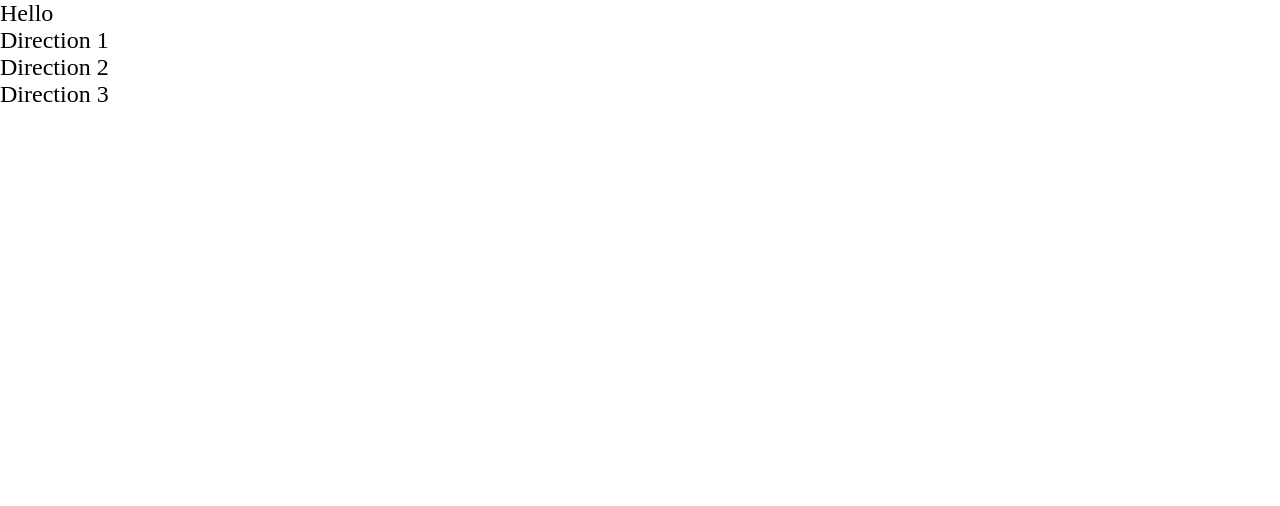
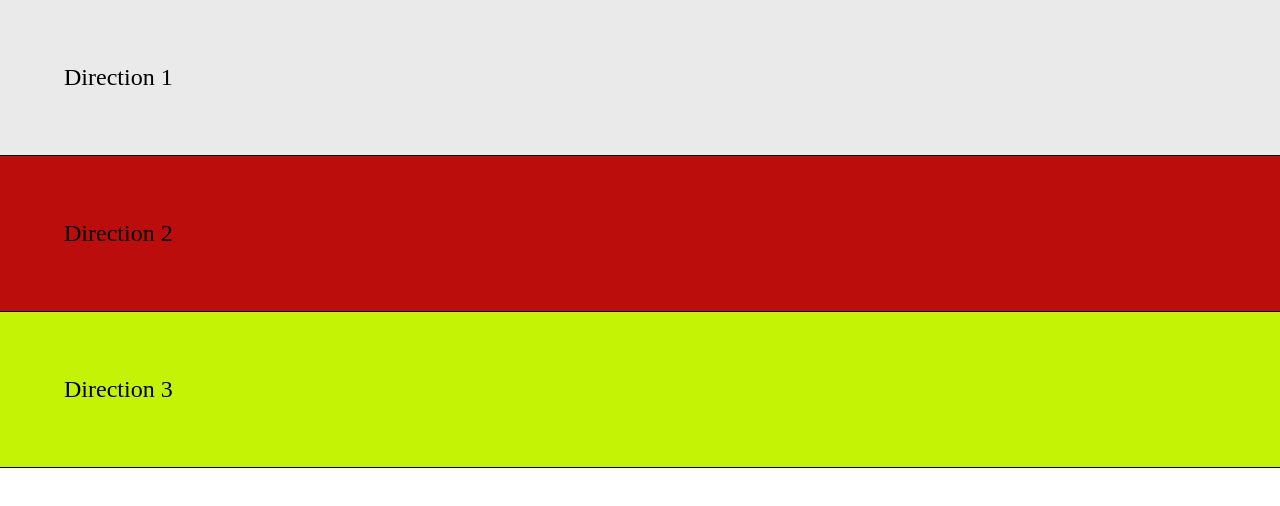
Before and after one commit to shrer488/Binding, a plain HTML site: page index.html in a window 1280 px wide. Drawn offline with Linux system fonts and the light colour scheme.

Commit message:
Home page

```diff
--- a/1-direction/style.css
+++ b/1-direction/style.css
@@ -1,6 +1,6 @@
 :root{
     --bg-color: rgb(255, 255, 255);
-    --grey: rgb(234, 234, 234);
+    --grey: #eaeaea;
     --fg-color: red;
     --text-color: black;
     --h1: 3rem;
--- a/index.html
+++ b/index.html
@@ -5,10 +5,10 @@
         <title>Riya's Binding</title>
         <link rel="stylesheet" href="reset.css">
         <link rel="stylesheet" href="common.css">
+        <link rel="stylesheet" href="style.css">
+
     </head>
     <body>
-        <p>Hello</p>
-
         <nav>
             <ol>
                 <li>
--- /dev/null
+++ b/style.css
@@ -0,0 +1,30 @@
+.root{
+    --spacing:2rem;
+
+}
+
+body{
+    nav{
+        ol li{
+            padding: var(--spacing);
+            border-block-end: 0.1rem black solid;
+        }
+
+        ol li:nth-child(1){
+            background: #eaeaea;
+
+        }
+
+        li:nth-child(2){
+            background: #BC0D0D;
+
+        }
+
+        li:nth-child(3){
+            background: #C5F306;
+
+        }
+
+
+    }
+}
```
